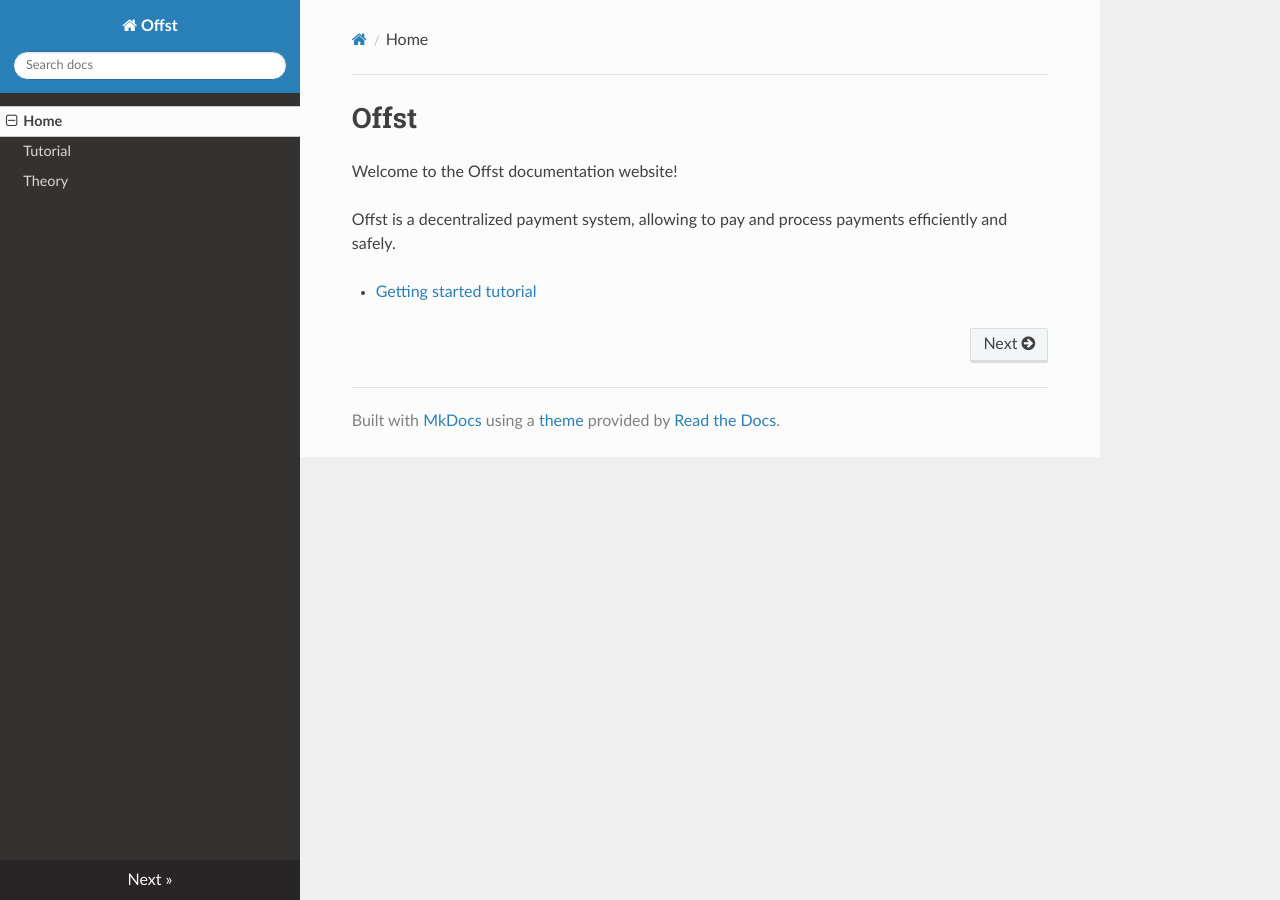
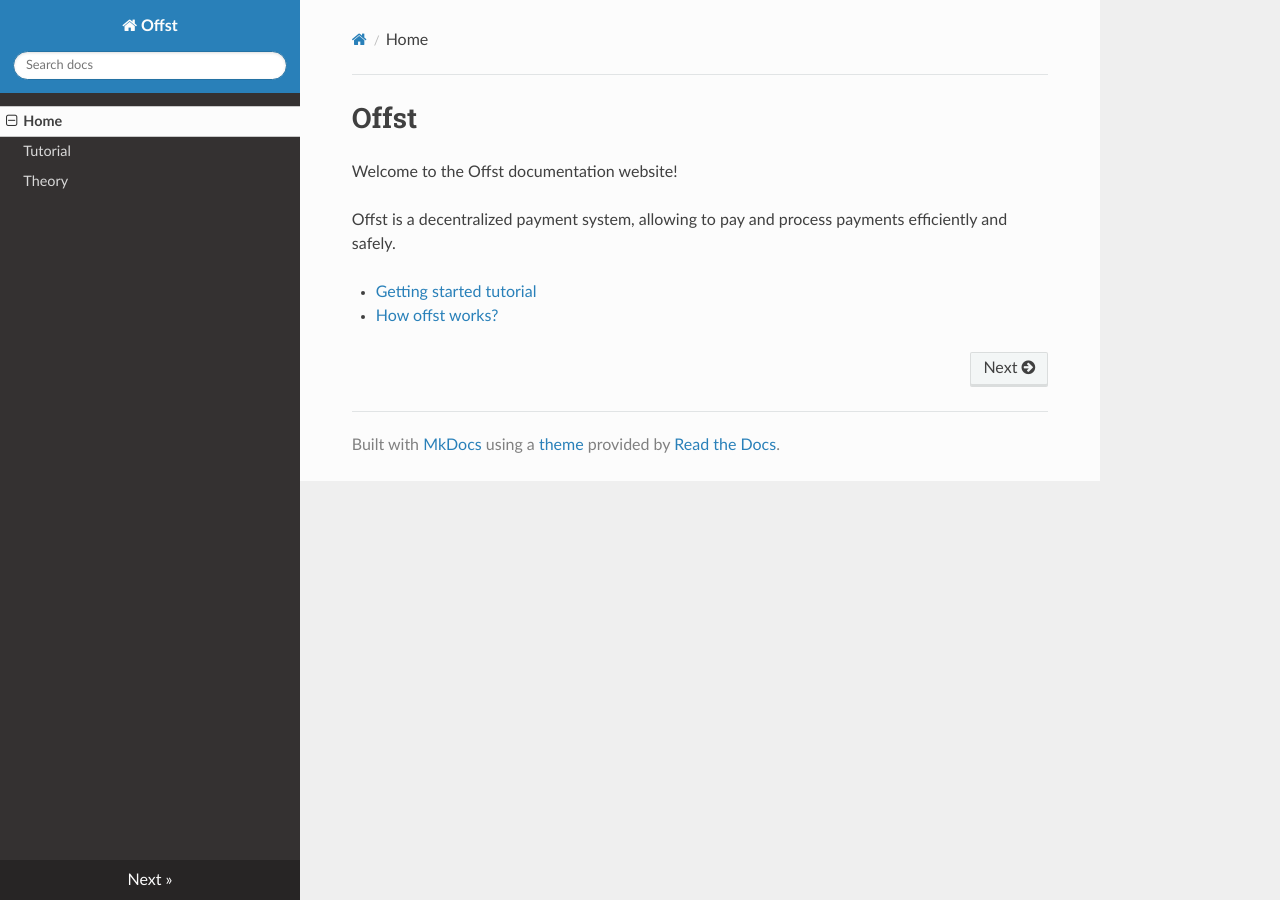
Before and after one commit to freedomlayer/offset_docs, an MkDocs documentation site: the page built from docs/index.md, in a window 1280 px wide. Built offline with MkDocs 1.6.1, drawn with Linux system fonts in a browser that asks for light colours; nearby versions of some CDN libraries.

Commit message:
Add link to how offst works page from index.

```diff
--- a/docs/index.md
+++ b/docs/index.md
@@ -6,3 +6,4 @@ Offst is a decentralized payment system, allowing to pay and process
 payments efficiently and safely.
 
 - [Getting started tutorial](tutorial.md)
+- [How offst works?](theory.md)
```
